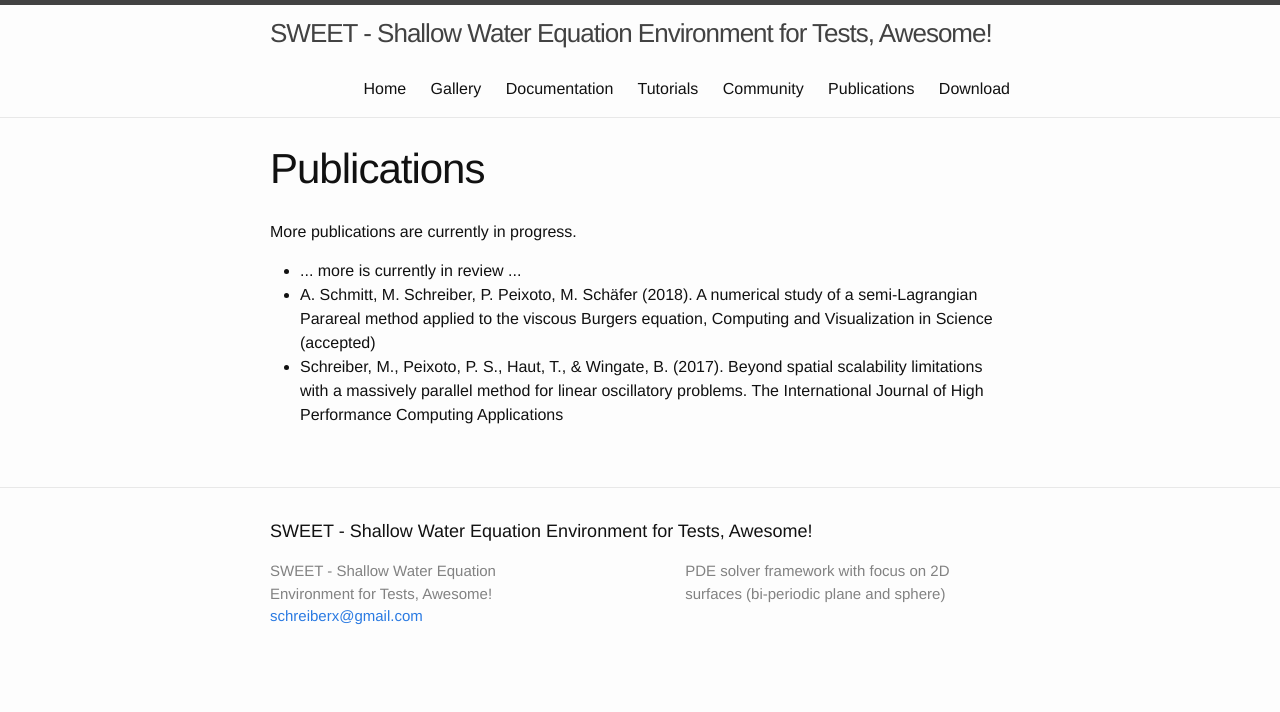
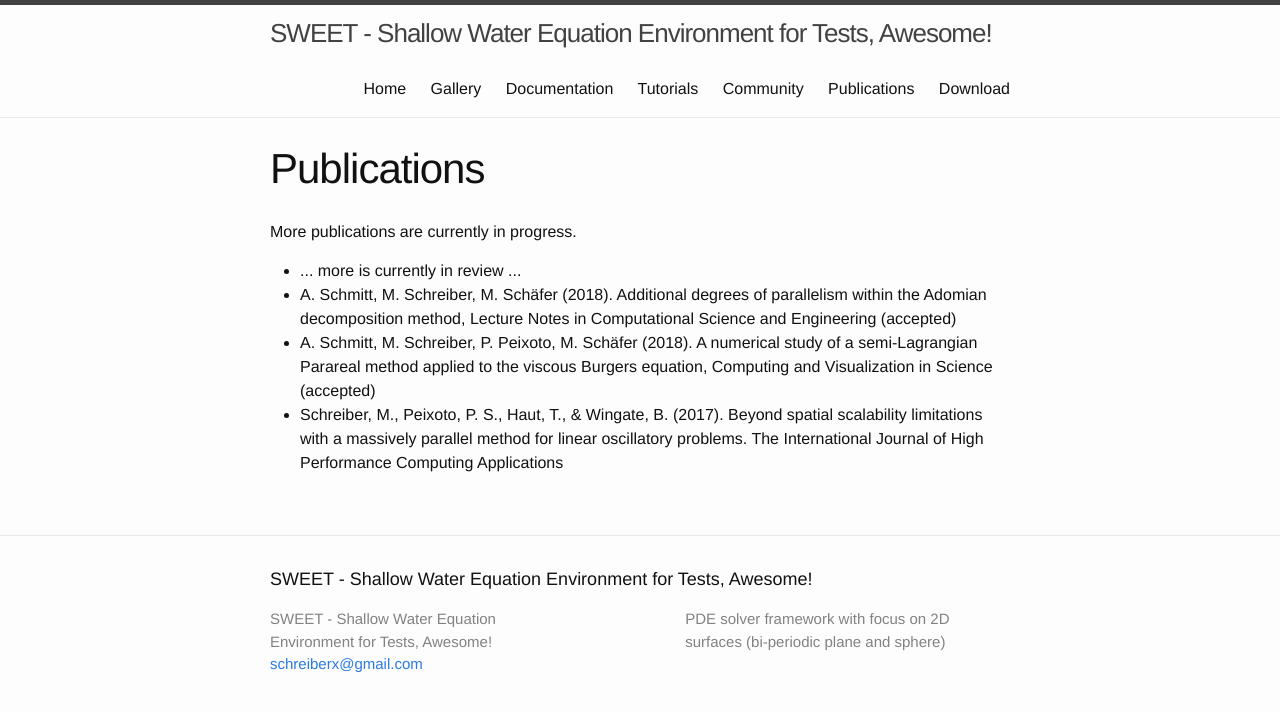
Before and after one commit to schreiberx/sweetsite, a Jekyll site: the page built from publications.md, in a window 1280 px wide. Shown: the top 712 px of the page. Built offline with Jekyll 4.4.1, drawn with Linux system fonts in a browser that asks for light colours.

Commit message:
Included the accepted Adomian paper to Publications

```diff
--- a/publications.md
+++ b/publications.md
@@ -12,6 +12,8 @@ More publications are currently in progress.
   <li>
     ... more is currently in review ...
   </li>
+  <li>A. Schmitt, M. Schreiber, M. Schäfer (2018). Additional degrees of parallelism within the Adomian decomposition method, Lecture Notes in Computational Science and Engineering (accepted)
+  </li>
   <li>A. Schmitt, M. Schreiber, P. Peixoto, M. Schäfer (2018). A numerical study of a semi-Lagrangian Parareal method applied to the viscous Burgers equation, Computing and Visualization in Science (accepted)
   </li>
   <li>Schreiber, M., Peixoto, P. S., Haut, T., & Wingate, B. (2017). Beyond spatial scalability limitations with a massively parallel method for linear oscillatory problems. The International Journal of High Performance Computing Applications
```
